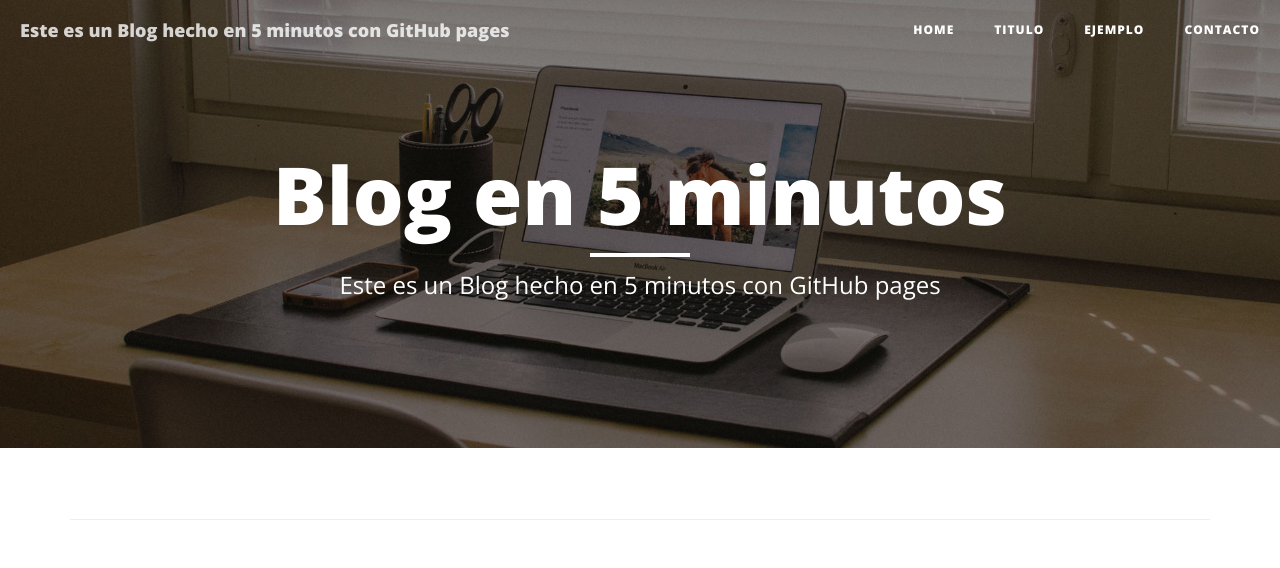
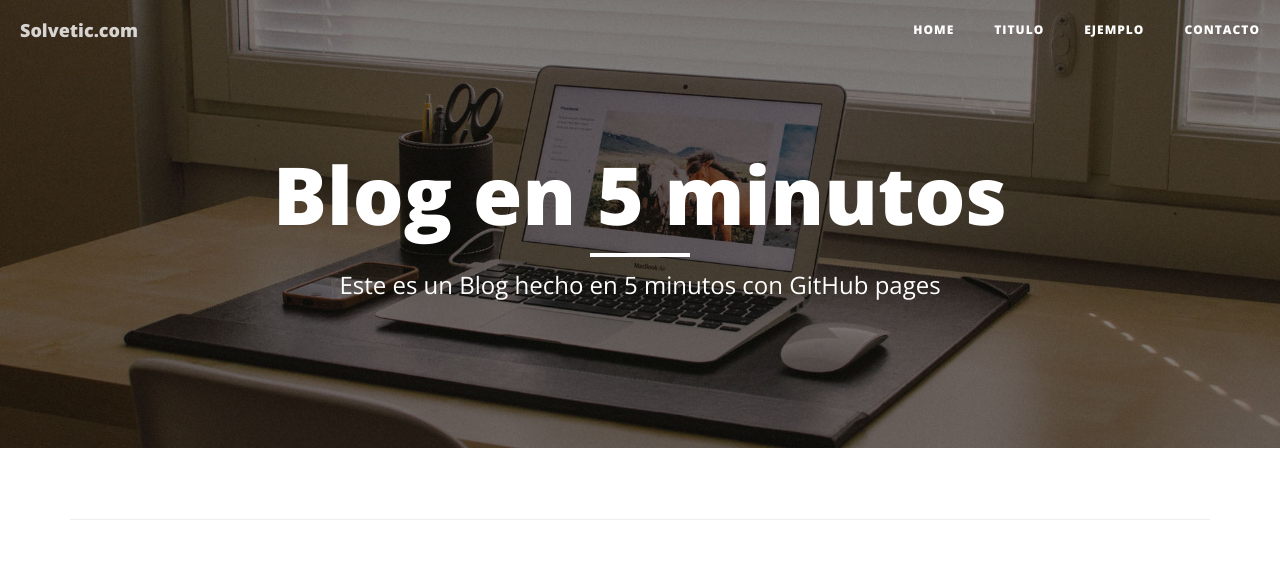
Before and after one commit to jonathanjgacosta/jonathanjgacosta.github.io, a plain HTML site: page index.html in a window 1280 px wide. Shown: the top 568 px of the page. Drawn offline with nearby package versions, Linux system fonts and the light colour scheme.

Commit message:
subida de archivos

```diff
--- a/index.html
+++ b/index.html
@@ -44,7 +44,7 @@
                     <span class="icon-bar"></span>
                     <span class="icon-bar"></span>
                 </button>
-                <a class="navbar-brand" href="index.html">Este es un Blog hecho en 5 minutos con GitHub pages</a>
+                <a class="navbar-brand" href="index.html">Solvetic.com</a>
             </div>
 
             <!-- Collect the nav links, forms, and other content for toggling -->
```
